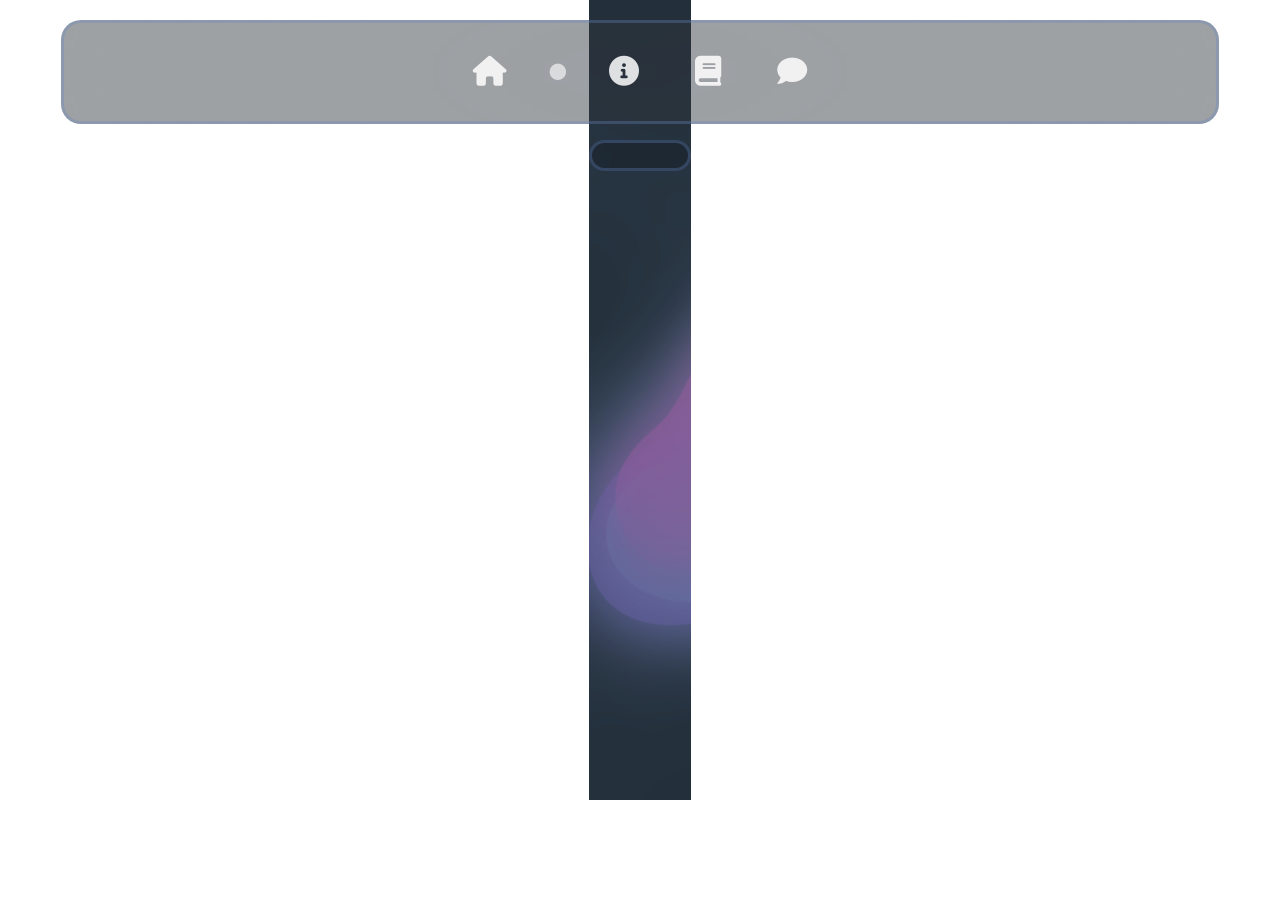
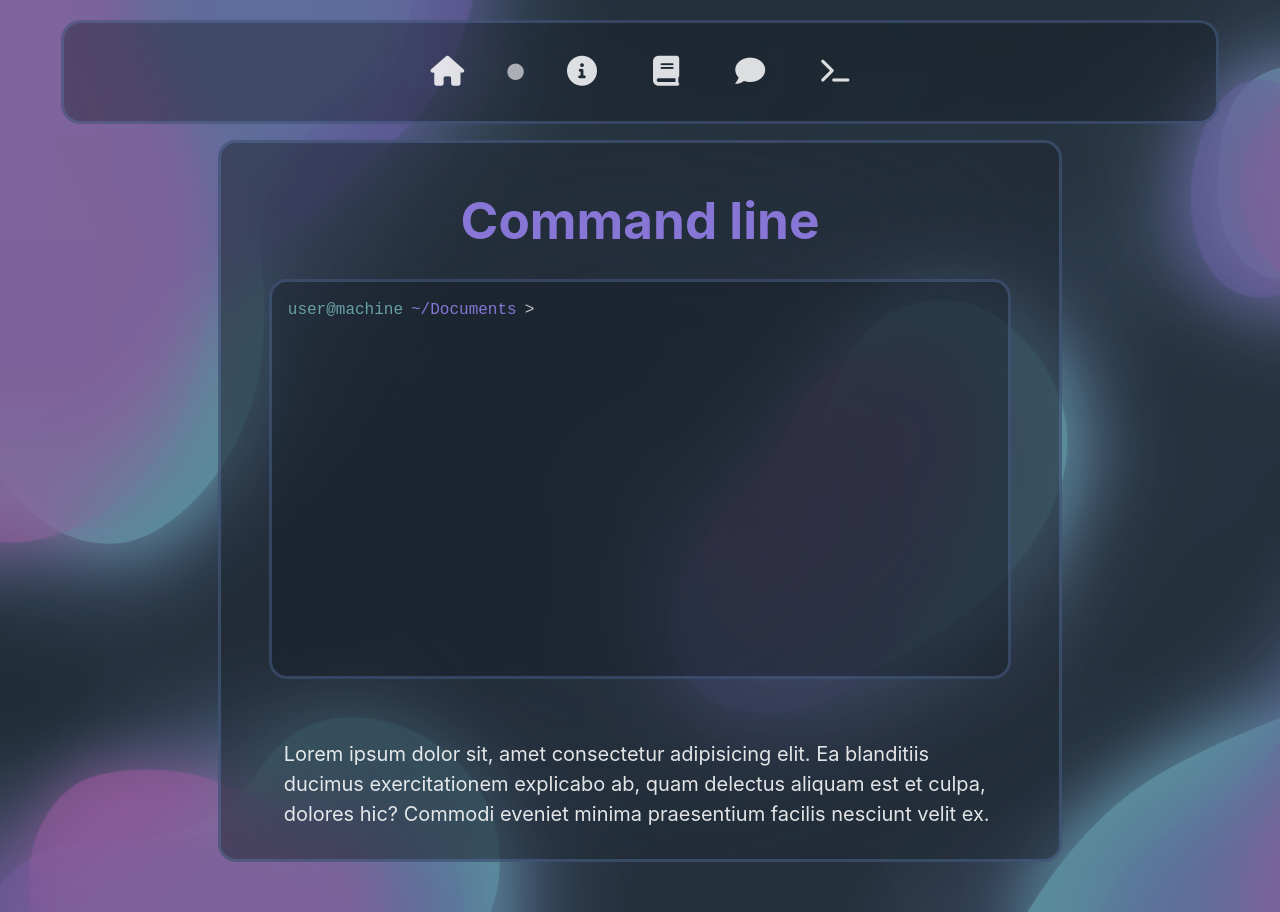
Before and after one commit to strawberries62534/portfolio, a Vue app: page /command-line in a window 1280 px wide. Before the commit this address had no page. Before the commit the page ends 800 px from the top, so only its background shows below. Built offline with nearby package versions, Linux system fonts and the light colour scheme.

Commit message:
added command line page with a terminal and 3 basic commands

```diff
--- a/src/components/Navbar.vue
+++ b/src/components/Navbar.vue
@@ -12,6 +12,9 @@
     </router-link>
     <router-link to="/contact" title="Contact">
       <i class="fas fa-comment"></i>
+    </router-link>
+    <router-link to="/command-line" title="Command line">
+      <i class="fas fa-terminal" style="font-size: 25px;"></i>
     </router-link>
   </div>
 </template>
--- a/src/pages/AboutMe.vue
+++ b/src/pages/AboutMe.vue
@@ -1,8 +1,8 @@
 <template>
   <div>
     <section id="Introduction">
-      <h1><span>About me</span></h1>
-      <h2>Who is this about?</h2>
+      <h1><span>About Me</span></h1>
+      <h2>Who am I?</h2>
       <p>Lorem ipsum dolor sit amet consectetur adipisicing elit. Deserunt dignissimos omnis laborum earum officiis
         voluptatibus similique magni, inventore, ducimus dolore eum, excepturi non accusamus. Reprehenderit eius
         sapiente
--- /dev/null
+++ b/src/pages/CommandLine.vue
@@ -0,0 +1,148 @@
+<template>
+  <div>
+    <h1><span>Command line</span></h1>
+
+    <section id="terminal">
+      <div class="terminal">
+        <!-- Display command prompt and output -->
+        <div class="output">
+          <div v-for="(line, index) in output" :key="index" class="output-line" v-html="line"></div>
+        </div>
+
+        <div class="terminal-prompt">
+          <span class="username">user@machine</span>
+          <span class="path">{{ currentPath }}</span>
+          <span class="prompt">></span>
+          <input v-model="currentCommand" @keyup.enter="executeCommand" type="text" class="command-input" autofocus />
+        </div>
+      </div>
+    </section>
+
+    <p>Lorem ipsum dolor sit, amet consectetur adipisicing elit. Ea blanditiis ducimus exercitationem explicabo ab, quam
+      delectus aliquam est et culpa, dolores hic? Commodi eveniet minima praesentium facilis nesciunt velit ex.</p>
+  </div>
+</template>
+
+<script>
+export default {
+  data() {
+    return {
+      currentCommand: '',
+      output: [],
+      currentPath: ' ~/Documents',
+    };
+  },
+  methods: {
+    executeCommand() {
+      const command = this.currentCommand.trim();
+
+      // Construct the full prompt with username, path, and command
+      const fullPrompt = `
+        <span class="username">user@machine</span>
+        <span class="path">${this.currentPath}</span>
+        <span class="prompt">></span>
+        <span class="command">${command}</span>
+      `;
+
+      this.output.push(fullPrompt);
+
+      // Command output
+      if (command === 'ls') {
+        this.output.push(
+          `<span class="output-line">file1.txt</span><span class="output-line">file2.md</span><span class="output-line">dir1</span>`
+        );
+      } else if (command === 'help') {
+        this.output.push(
+          `
+          <span class="output-line">Available commands:</span>
+          <span class="output-line">help</span>
+          <span class="output-line">clear</span>
+          <span class="output-line">ls</span>
+          `
+        );
+      } else if (command === 'clear') {
+        // Clear the output when 'clear' is entered
+        this.output = [];
+      } else {
+        this.output.push(`<span class="output-line">zsh: command not found: ${command}</span>`);
+      }
+
+      // Scroll to the latest output
+      this.$nextTick(() => {
+        const terminalOutput = this.$el.querySelector('.output');
+        terminalOutput.scrollTop = terminalOutput.scrollHeight;
+      });
+
+      // Clear the command input
+      this.currentCommand = '';
+    },
+  },
+};
+</script>
+
+<!-- had to remove scoped here TwT -->
+<style>
+.terminal {
+  width: 100%;
+  height: 50vh;
+  height: 50vh;
+  overflow-y: auto;
+  text-align: left;
+  font-family: 'Courier New', Courier, monospace;
+  background-color: rgba(21, 29, 36, 0.4);
+  border: 3px solid #6785bf55;
+  border-radius: 18px;
+  padding: 1rem;
+  color: white;
+  box-sizing: border-box;
+  display: flex;
+  flex-direction: column;
+  justify-content: flex-start;
+}
+
+.terminal-prompt {
+  color: #a0a0a0;
+  display: flex;
+  align-items: center;
+  gap: 8px;
+}
+
+.username {
+  color: #68a0a7;
+}
+
+.path {
+  text-align: center;
+  white-space: nowrap;
+}
+
+.prompt {
+  color: #c6c6c6;
+}
+
+.output-line {
+  display: inline-block;
+  display: block;
+  color: #b0b0b0;
+  word-wrap: break-word;
+}
+
+.command-input {
+  width: auto;
+  border: none;
+  background: transparent;
+  color: white;
+  outline: none;
+  font-size: 1rem;
+  font-family: inherit;
+}
+
+.command-input:focus {
+  border: none;
+  background: transparent;
+}
+
+.command {
+  color: #68a0a7;
+}
+</style>
--- a/src/pages/Gallery.vue
+++ b/src/pages/Gallery.vue
@@ -47,8 +47,6 @@ export default {
 </script>
 
 <style scoped>
-h2 {}
-
 .cards {
   display: flex;
   flex-wrap: wrap;
--- a/src/router/index.js
+++ b/src/router/index.js
@@ -3,12 +3,14 @@ import Home from '../pages/Home.vue';
 import AboutMe from '../pages/AboutMe.vue';
 import Gallery from '../pages/Gallery.vue';
 import Contact from '../pages/Contact.vue';
+import CommandLine from '../pages/CommandLine.vue';
 
 const routes = [
   { path: '/', component: Home },
   { path: '/about-me', component: AboutMe },
   { path: '/gallery', component: Gallery },
   { path: '/contact', component: Contact },
+  { path: '/command-line', component: CommandLine },
 ];
 
 const router = createRouter({
```
Also changed, not shown: src/components/HelloWorld.vue (deleted, +0 -43 lines).
